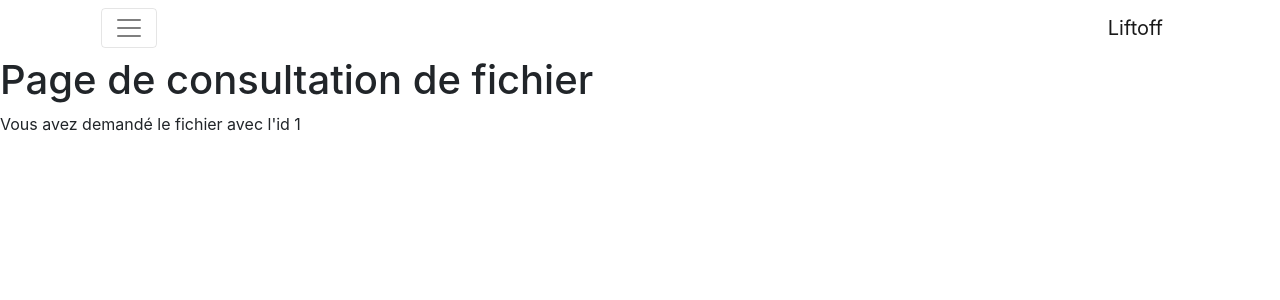
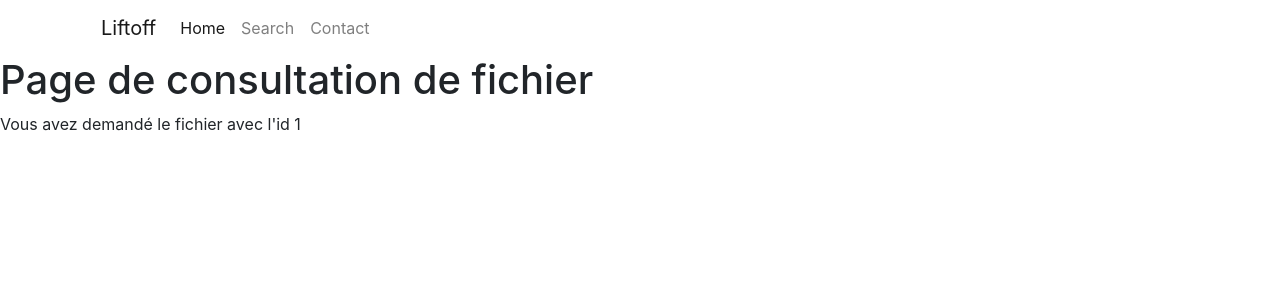
Before and after one commit to iioel/liftoff, a Django app: page /file/1 in a window 1280 px wide. Shown: the top 300 px of the page. Run offline with Django 3.2, Linux system fonts and the light colour scheme; some libraries are stand-ins or nearby versions.

Commit message:
Modify navbar

```diff
--- a/templates/base.html
+++ b/templates/base.html
@@ -12,7 +12,7 @@
 
 <body>
     <div class="container">
-        <nav class="navbar navbar-toggleable-md navbar-light bg-faded">
+        <nav class="navbar navbar-expand-lg navbar-light bg-faded">
             {% block nav %}
             <button class="navbar-toggler navbar-toggler-right" type="button" data-toggle="collapse" data-target="#navbarToggler" aria-controls="navbarToggler" aria-expanded="false" aria-label="Toggle navigation">
                 <span class="navbar-toggler-icon"></span>
```
